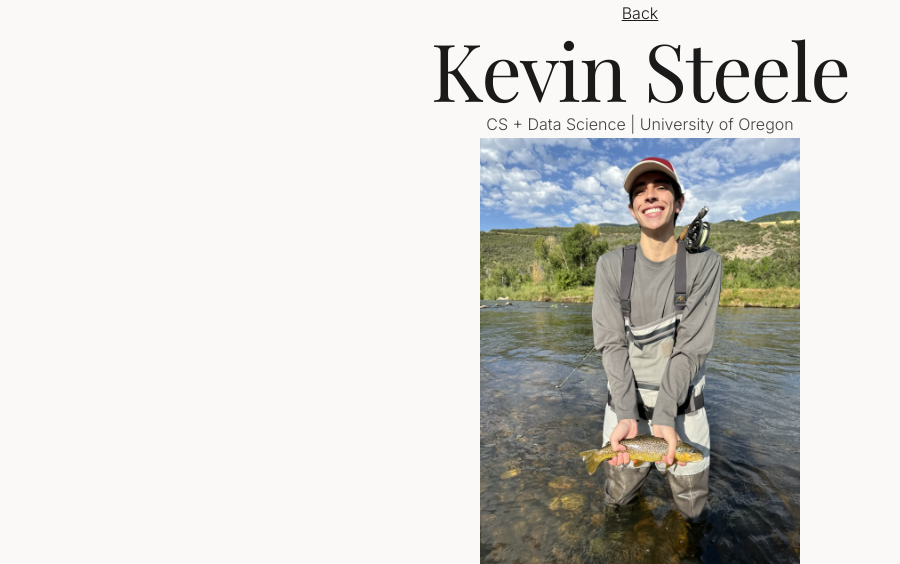
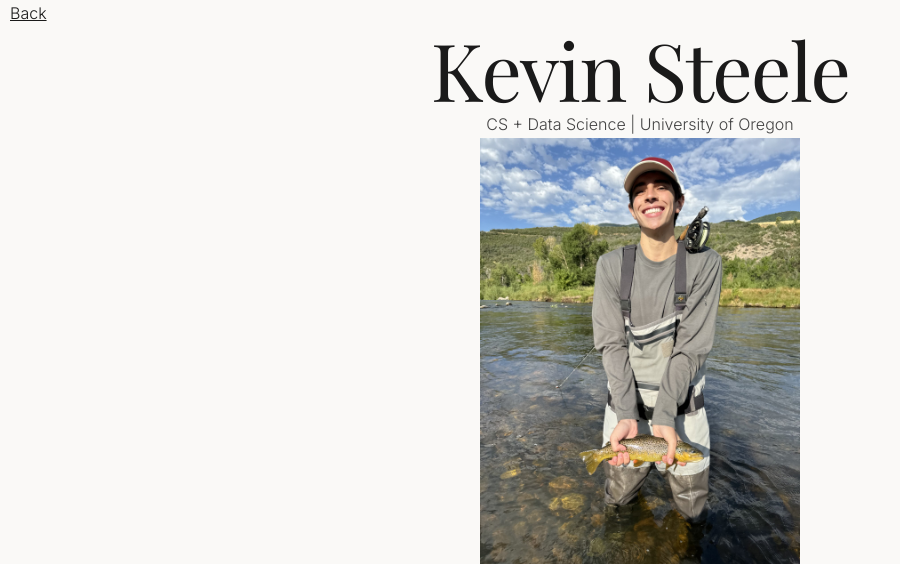
Before and after one commit to KevinSteele2/Lastfm-Tracker-Expansion, a Flask app: page /about in a window 1280 px wide. Shown: the top 564 px of the page, without its empty margins (0-900 px from the left). Run offline with Flask 3, Linux system fonts and the light colour scheme; some web fonts are replaced.

Commit message:
edited back button

```diff
--- a/static/about.css
+++ b/static/about.css
@@ -209,3 +209,9 @@
     margin-top: 40px;
     margin-bottom: 8px;
 }
+
+.back-btn {
+    display: block;
+    text-align: left;
+    margin-left: 10px;
+}
--- a/templates/about.html
+++ b/templates/about.html
@@ -7,7 +7,7 @@
 </head>
 <body>
 
-<a href="/">Back</a>
+<a href="/" class="back-btn">Back</a>
 
 <h1>Kevin Steele</h1>
 <p>CS + Data Science | University of Oregon</p>
```
